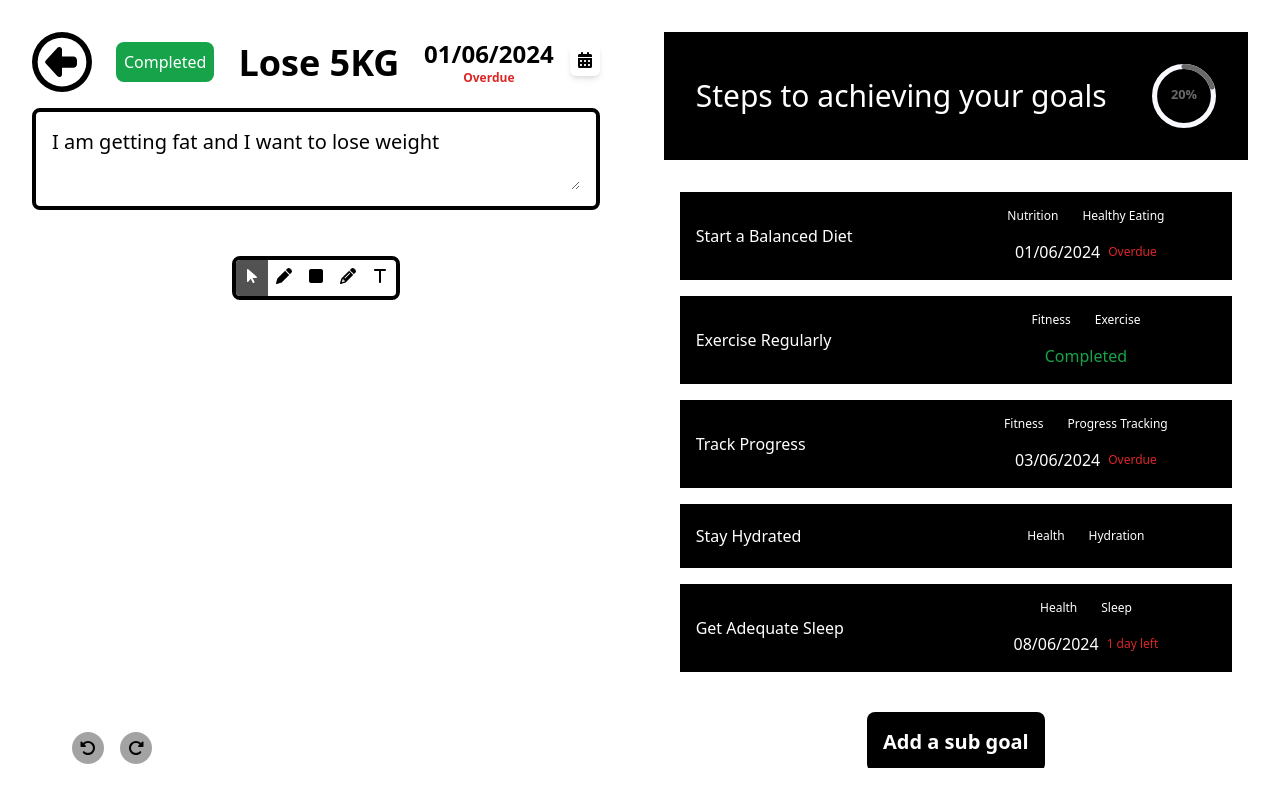
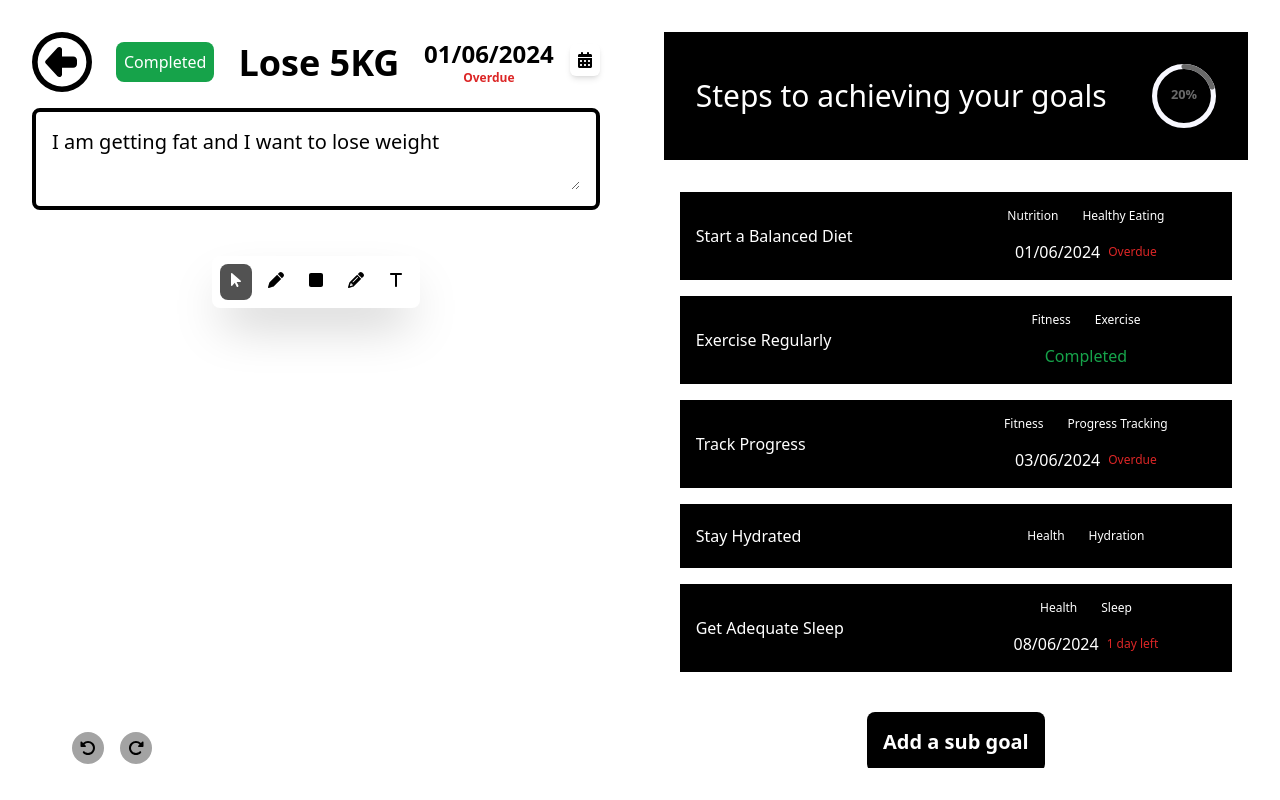
Before and after one commit to TKPending/Kuvitus, a Next.js app: page /goal/1 in a window 1280 px wide. Built offline with nearby package versions, Linux system fonts and the light colour scheme.

Commit message:
Tool Bar Update

```diff
--- a/src/app/components/custom/toolbar/CanvasToolBarComponent.tsx
+++ b/src/app/components/custom/toolbar/CanvasToolBarComponent.tsx
@@ -28,9 +28,9 @@ const CanvasToolBarComponent = () => {
   };
 
   return (
-    <div className="absolute border-black top-4 border-4 rounded-lg bg-white flex items-center justify-center overflow-hidden">
+    <div className="absolute shadow-2xl top-4 p-2 rounded-lg flex items-center justify-center gap-2 overflow-hidden">
       {drawingToolOptions.map((tool: DrawingToolsType, index: number) => (
-        <div key={index} className={`cursor-pointer ${currentTool.type === tool.type ? "bg-neutral-600 text-white" : "hover:bg-black hover:text-white"} transition duration-200`}>
+        <div key={index} className={`cursor-pointer ${currentTool.type === tool.type ? "bg-neutral-600 text-white" : "hover:bg-black hover:text-white"} transition duration-200 rounded-lg`}>
           <FontAwesomeIcon
             icon={tool.icon}
             onClick={() => handleToolChange(drawingToolOptions[index])}
```
